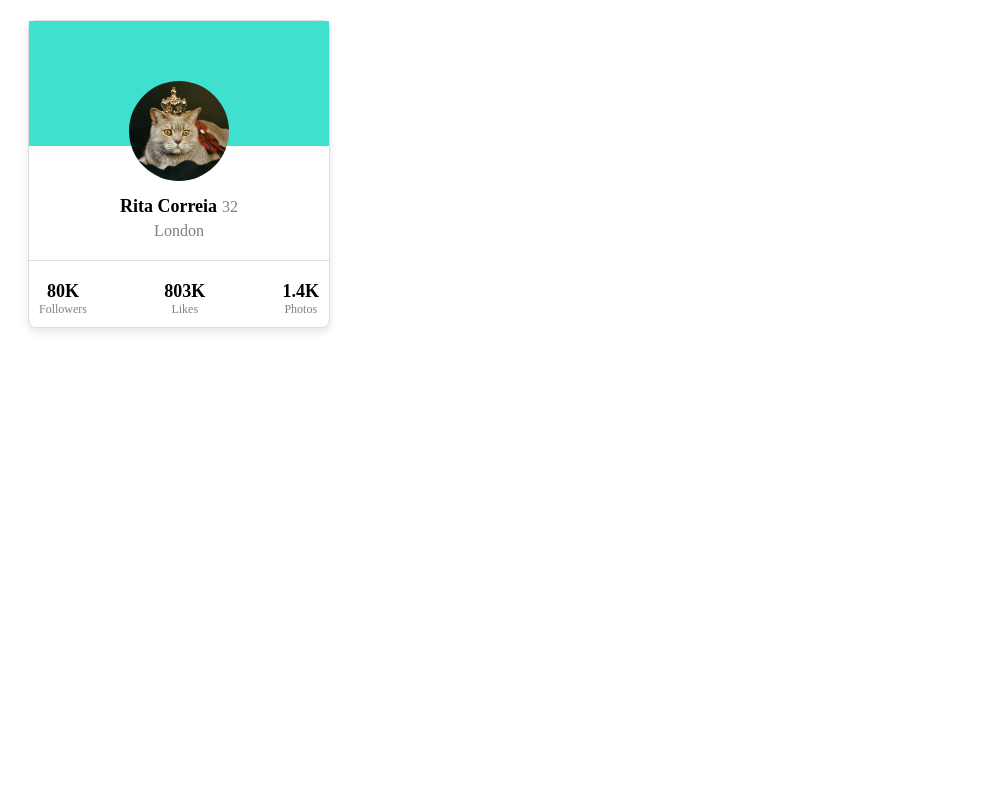
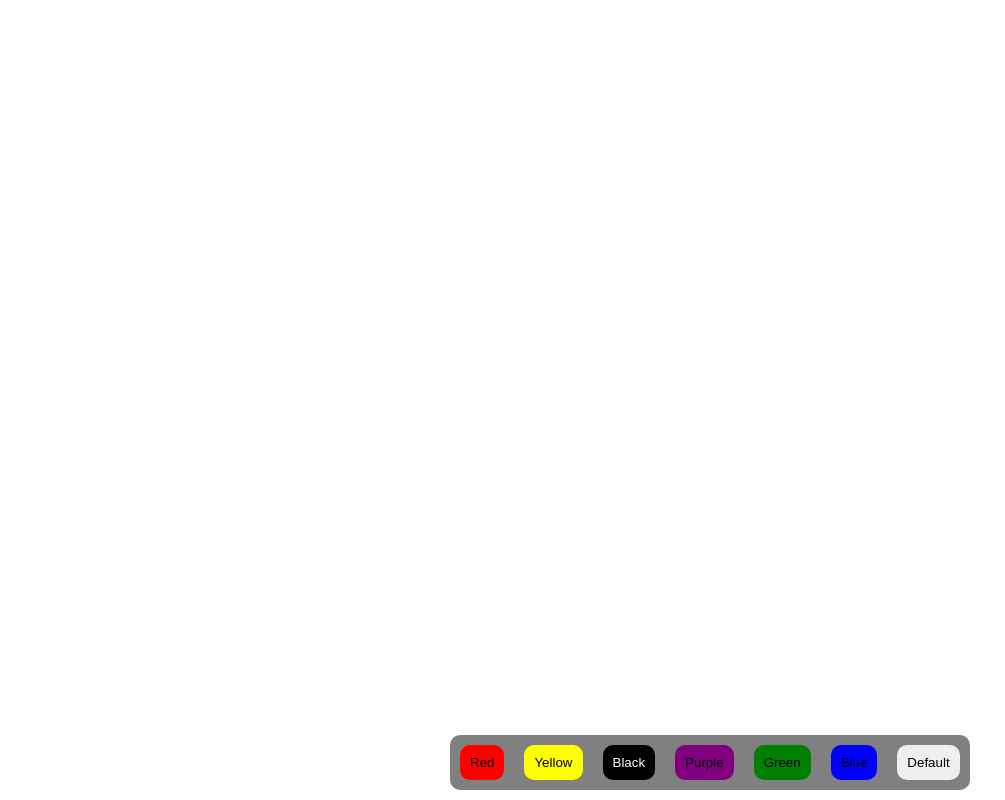
Before and after one commit to bhuvnesh179/week-7-assignment-solution, a React (Vite) app: page / in a window 1280 px wide. Shown: the whole page, without its empty margins (0-1005 px from the left). Built offline with nearby package versions, Linux system fonts and the light colour scheme.

Commit message:
solving assignment 2

```diff
--- a/src/App.jsx
+++ b/src/App.jsx
@@ -1,15 +1,13 @@
 import Assignment1 from "./Assignment1";
-
+import Assignment2 from "./Assignment2";
 
 
 function App(){
 
-
-
-
   return (
     <>
-    <Assignment1  />
+    {/* <Assignment1 /> */}
+    <Assignment2 />
     </>
   )
 }
--- /dev/null
+++ b/src/Assignment2.jsx
@@ -0,0 +1,95 @@
+export default function Assignment2(){
+
+    return (
+        <>
+        <div style={styles.buttons}>
+            <button style={styles.red}  onClick={() => {
+                document.body.style.backgroundColor = 'red';
+            }}>Red</button>
+            <button style={styles.yellow} onClick={() => {
+                document.body.style.backgroundColor = 'yellow';
+            }}>Yellow</button>
+            <button style={styles.black} onClick={() => {
+                document.body.style.backgroundColor = 'black';
+            }}>Black</button>
+            <button style={styles.purple} onClick={() => {
+                document.body.style.backgroundColor = 'purple';
+            }}>Purple</button>
+            <button style={styles.green} onClick={() => {
+                document.body.style.backgroundColor = 'green';
+            }}>Green</button>
+            <button style={styles.blue} onClick={() => {
+                document.body.style.backgroundColor = 'blue';
+            }}>Blue</button>
+            <button style={styles.default} onClick={() => {
+                document.body.style.backgroundColor = 'white';
+            }}>Default</button>
+        </div>
+        </>
+    )
+}
+
+const styles = {
+    buttons: {
+        position: 'fixed',
+        bottom: '10px',
+        left: '450px',
+        textAlign: "center",
+        backgroundColor: "grey",
+        borderRadius: '10px',
+        // display: 'flex',
+        // justifyContent: "space-between",
+        // pointer: 'cursor'
+    },
+    red: {
+        backgroundColor: 'red',
+        border: 'none',
+        padding: '10px',
+        margin: '10px',
+        borderRadius: '10px',
+    },
+    yellow: {
+        backgroundColor: 'yellow',
+        border: 'none',
+        padding: '10px',
+        margin: '10px',
+        borderRadius: '10px'
+    },
+    black: {
+        backgroundColor: 'black',
+        color: 'white',
+        border: 'none',
+        padding: '10px',
+        margin: '10px',
+        borderRadius: '10px'
+    },
+    purple: {
+        backgroundColor: 'purple',
+        border: 'none',
+        padding: '10px',
+        margin: '10px',
+        borderRadius: '10px'
+    },
+    green: {
+        backgroundColor: 'green',
+        border: 'none',
+        padding: '10px',
+        margin: '10px',
+        borderRadius: '10px'
+    },
+    blue: {
+        backgroundColor: 'blue',
+        border: 'none',
+        padding: '10px',
+        margin: '10px',
+        borderRadius: '10px'
+    },
+    default: {
+        // backgroundColor: 'orange',
+        border: 'none',
+        padding: '10px',
+        margin: '10px',
+        borderRadius: '10px'
+    },
+
+}
```
Also changed, not shown: src/Assignment1.jsx (line endings or trailing spaces).
